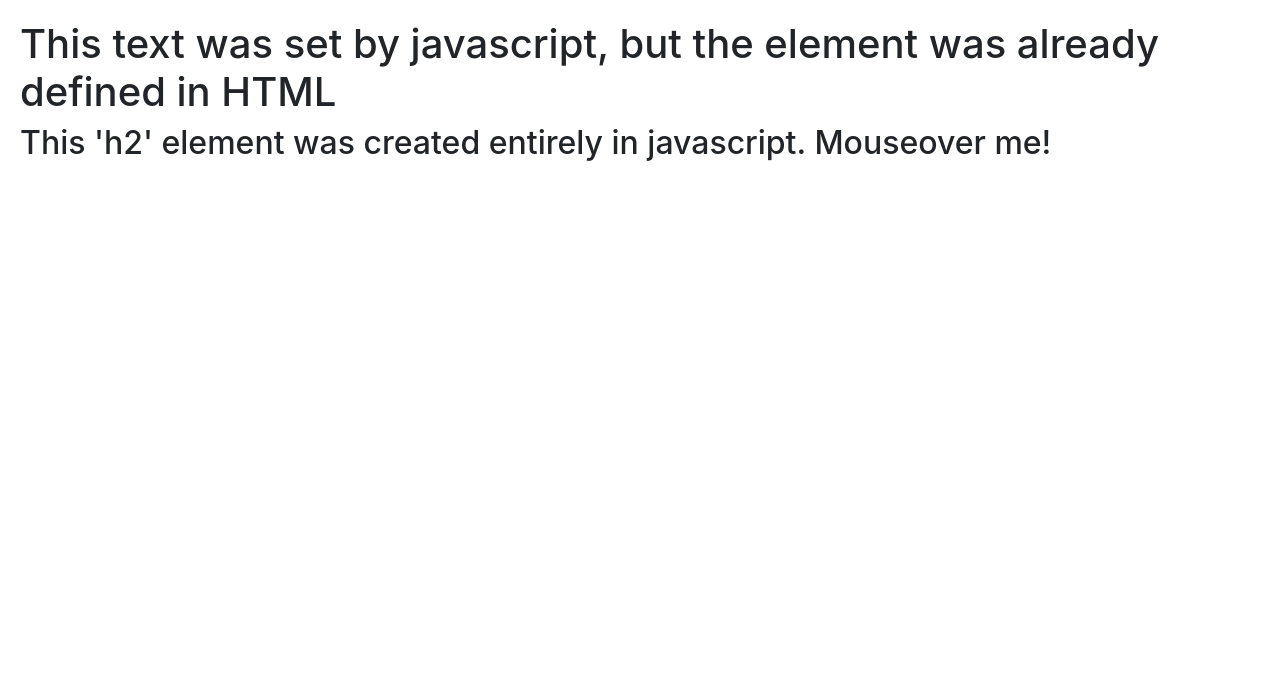
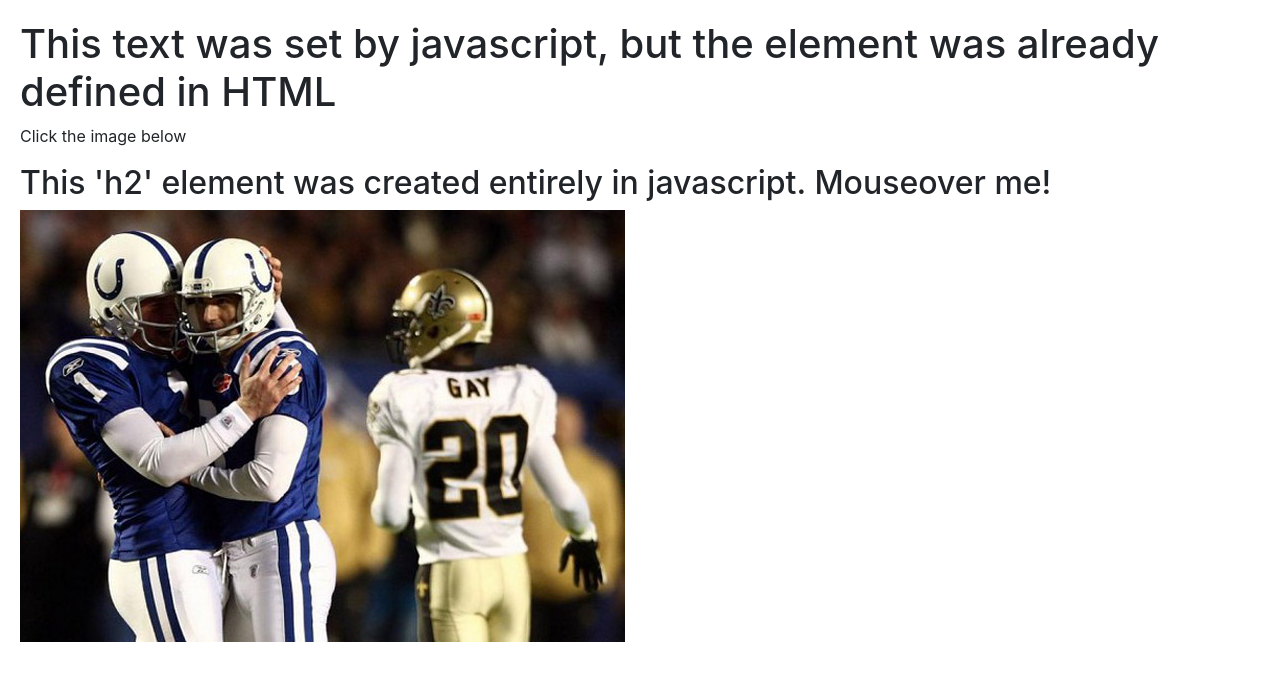
Before and after one commit to rlindgren/express-server, a website: page public/index.html in a window 1280 px wide. Drawn offline with nearby package versions, Linux system fonts and the light colour scheme.

Commit message:
adds image and handlers to index.html

```diff
--- a/public/index.html
+++ b/public/index.html
@@ -36,6 +36,7 @@
 	<body>
 		<!-- this is an HTML comment in the body of the document -->
 		<h1 id="heading"></h1>
+		<p>Click the image below</p>
 	</body>
 	<script type="text/javascript">
 		/**
@@ -68,5 +69,17 @@
   	heading2.addEventListener('mouseout', function (event) {
   		this.innerText = elText;
   	});
+
+  	// add an image element to the document and set some event handlers (for fun...)
+  	var image = document.createElement('img');
+  	image.setAttribute('src', '/img/gay.jpg');
+  	document.body.appendChild(image);
+
+  	image.addEventListener('click', function (event) {
+  		console.log(event);
+  		var someText = document.createElement('p');
+  		someText.innerText = "Added a new element to the DOM tree.";
+  		document.body.appendChild(someText);
+  	})
   </script>
 </html>
```
Also changed, not shown: public/img/gay.jpg (added).
